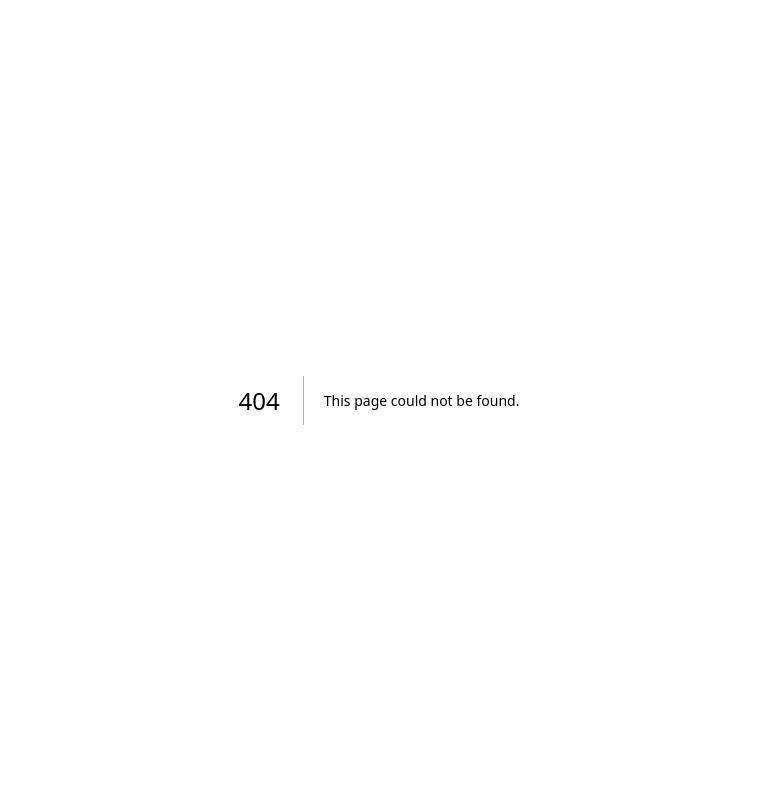
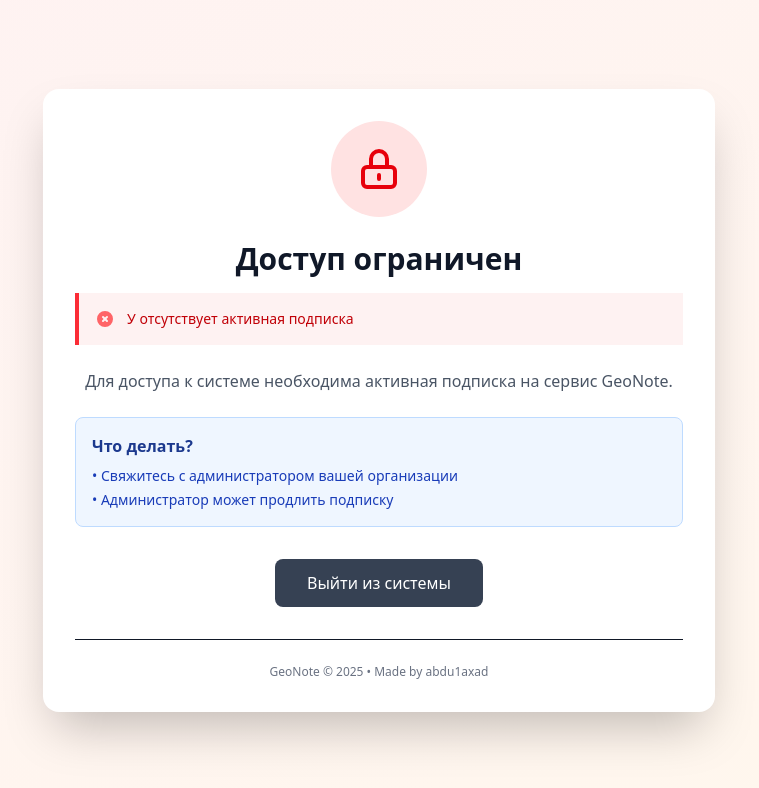
Before and after one commit to Axad575/Geo-App, a Next.js app: page /pages/noSubscription in a window 1280 px wide. Before the commit this address had no page. Shown: the top 788 px of the page, without its empty margins (261-1020 px from the left). Built offline with nearby package versions, Linux system fonts and the light colour scheme; no server answers; the database is empty; sample sign-in values are in the browser's storage.

Commit message:
feat: add subscription check and no subscription page for user access control

```diff
--- a/app/page.js
+++ b/app/page.js
@@ -28,6 +28,42 @@ export default function Home() {
     }
   }, []);
 
+  const checkSubscription = async (userId) => {
+    try {
+      const { collection, getDocs, doc, getDoc } = await import('firebase/firestore');
+      const organizationsSnapshot = await getDocs(collection(db, 'organizations'));
+
+      for (const orgDoc of organizationsSnapshot.docs) {
+        const userInOrgDoc = await getDoc(doc(db, `organizations/${orgDoc.id}/users/${userId}`));
+        if (userInOrgDoc.exists()) {
+          // Проверяем подписку организации
+          const subDoc = await getDoc(doc(db, `organizations/${orgDoc.id}/subscription/current`));
+
+          if (!subDoc.exists()) {
+            return false; // Подписки нет
+          }
+
+          const subscription = subDoc.data();
+          const now = new Date();
+          const endDate = subscription.endDate ? new Date(subscription.endDate) : null;
+          const isExpired = endDate && endDate < now;
+
+          // Проверяем активна ли подписка
+          if ((subscription.status === 'active' || subscription.status === 'trial') && !isExpired) {
+            return true; // Подписка активна
+          }
+
+          return false; // Подписка неактивна или истекла
+        }
+      }
+
+      return false; // Пользователь не найден в организации
+    } catch (error) {
+      console.error('Error checking subscription:', error);
+      return false;
+    }
+  };
+
   const handleLogin = async (e) => {
     e.preventDefault();
     const email = e.target.email.value;
@@ -43,7 +79,14 @@ export default function Home() {
           await auth.signOut();
           router.push('/');
         } else {
-          router.push('/pages/homeScreen');
+          // Проверяем подписку перед переходом
+          const hasActiveSubscription = await checkSubscription(auth.currentUser.uid);
+
+          if (hasActiveSubscription) {
+            router.push('/pages/homeScreen');
+          } else {
+            router.push('/pages/noSubscription');
+          }
         }
         break;
       }
--- /dev/null
+++ b/app/pages/noSubscription/page.js
@@ -0,0 +1,162 @@
+"use client";
+import { useState, useEffect } from "react";
+import { useRouter } from "next/navigation";
+import { getAuth, signOut } from "firebase/auth";
+import { app, db } from "@/app/api/firebase";
+import { doc, getDoc, collection, getDocs } from "firebase/firestore";
+
+export default function NoSubscription() {
+    const router = useRouter();
+    const auth = getAuth(app);
+    const [loading, setLoading] = useState(true);
+    const [orgName, setOrgName] = useState('');
+    const [subscription, setSubscription] = useState(null);
+
+    useEffect(() => {
+        const fetchOrgAndSubscription = async () => {
+            const user = auth.currentUser;
+            if (!user) {
+                router.push('/');
+                return;
+            }
+
+            try {
+                // Находим организацию пользователя
+                const organizationsSnapshot = await getDocs(collection(db, 'organizations'));
+
+                for (const orgDoc of organizationsSnapshot.docs) {
+                    const userInOrgDoc = await getDoc(doc(db, `organizations/${orgDoc.id}/users/${user.uid}`));
+                    if (userInOrgDoc.exists()) {
+                        setOrgName(orgDoc.data().name || 'Вашей организации');
+
+                        // Получаем подписку
+                        const subDoc = await getDoc(doc(db, `organizations/${orgDoc.id}/subscription/current`));
+                        if (subDoc.exists()) {
+                            setSubscription(subDoc.data());
+                        }
+                        break;
+                    }
+                }
+            } catch (error) {
+                console.error('Error fetching subscription:', error);
+            } finally {
+                setLoading(false);
+            }
+        };
+
+        fetchOrgAndSubscription();
+    }, []);
+
+    const handleLogout = async () => {
+        try {
+            await signOut(auth);
+            router.push('/');
+        } catch (error) {
+            console.error('Error signing out:', error);
+        }
+    };
+
+    const formatDate = (dateString) => {
+        if (!dateString) return 'не указана';
+        return new Date(dateString).toLocaleDateString('ru-RU', {
+            day: '2-digit',
+            month: 'long',
+            year: 'numeric'
+        });
+    };
+
+    if (loading) {
+        return (
+            <div className="min-h-screen flex items-center justify-center bg-gray-50">
+                <div className="text-xl text-gray-600">Загрузка...</div>
+            </div>
+        );
+    }
+
+    return (
+        <div className="min-h-screen flex items-center justify-center bg-linear-to-br from-red-50 to-orange-50 p-4">
+            <div className="max-w-2xl w-full bg-white rounded-2xl shadow-2xl p-8">
+                {/* Icon */}
+                <div className="flex justify-center mb-6">
+                    <div className="w-24 h-24 bg-red-100 rounded-full flex items-center justify-center">
+                        <svg className="w-12 h-12 text-red-600" fill="none" stroke="currentColor" viewBox="0 0 24 24">
+                            <path strokeLinecap="round" strokeLinejoin="round" strokeWidth={2} d="M12 15v2m-6 4h12a2 2 0 002-2v-6a2 2 0 00-2-2H6a2 2 0 00-2 2v6a2 2 0 002 2zm10-10V7a4 4 0 00-8 0v4h8z" />
+                        </svg>
+                    </div>
+                </div>
+
+                {/* Title */}
+                <h1 className="text-3xl font-bold text-center text-gray-900 mb-4">
+                    Доступ ограничен
+                </h1>
+
+                {/* Message */}
+                <div className="bg-red-50 border-l-4 border-red-500 p-4 mb-6">
+                    <div className="flex">
+                        <div className="flex shrink-0">
+                            <svg className="h-5 w-5 text-red-400" viewBox="0 0 20 20" fill="currentColor">
+                                <path fillRule="evenodd" d="M10 18a8 8 0 100-16 8 8 0 000 16zM8.707 7.293a1 1 0 00-1.414 1.414L8.586 10l-1.293 1.293a1 1 0 101.414 1.414L10 11.414l1.293 1.293a1 1 0 001.414-1.414L11.414 10l1.293-1.293a1 1 0 00-1.414-1.414L10 8.586 8.707 7.293z" clipRule="evenodd" />
+                            </svg>
+                        </div>
+                        <div className="ml-3">
+                            <p className="text-sm text-red-700 font-medium">
+                                {subscription?.endDate && new Date(subscription.endDate) < new Date()
+                                    ? `Подписка ${orgName} истекла ${formatDate(subscription.endDate)}`
+                                    : `У ${orgName} отсутствует активная подписка`}
+                            </p>
+                        </div>
+                    </div>
+                </div>
+
+                {/* Details */}
+                <div className="space-y-4 mb-8">
+                    <p className="text-gray-600 text-center">
+                        Для доступа к системе необходима активная подписка на сервис GeoNote.
+                    </p>
+
+                    {subscription && (
+                        <div className="bg-gray-50 rounded-lg p-4 space-y-2">
+                            <div className="flex justify-between text-sm">
+                                <span className="text-gray-600">Статус:</span>
+                                <span className="font-semibold text-red-600">
+                                    {subscription.endDate && new Date(subscription.endDate) < new Date() ? 'Истекла' : 'Не активна'}
+                                </span>
+                            </div>
+                            {subscription.endDate && (
+                                <div className="flex justify-between text-sm">
+                                    <span className="text-gray-600">Дата окончания:</span>
+                                    <span className="font-semibold text-gray-900">{formatDate(subscription.endDate)}</span>
+                                </div>
+                            )}
+                        </div>
+                    )}
+
+                    <div className="bg-blue-50 border border-blue-200 rounded-lg p-4 mt-6">
+                        <h3 className="font-semibold text-blue-900 mb-2">Что делать?</h3>
+                        <ul className="text-sm text-blue-800 space-y-1">
+                            <li>• Свяжитесь с администратором вашей организации</li>
+                            <li>• Администратор может продлить подписку</li>
+                        </ul>
+                    </div>
+                </div>
+
+                {/* Actions */}
+                <div className="flex justify-center">
+                    <button
+                        onClick={handleLogout}
+                        className="px-8 py-3 bg-gray-700 text-white rounded-lg hover:bg-gray-800 transition-colors font-medium"
+                    >
+                        Выйти из системы
+                    </button>
+                </div>
+
+                {/* Footer */}
+                <div className="mt-8 pt-6 border-t text-center">
+                    <p className="text-xs text-gray-500">
+                        GeoNote © 2025 • Made by abdu1axad
+                    </p>
+                </div>
+            </div>
+        </div>
+    );
+}
```
